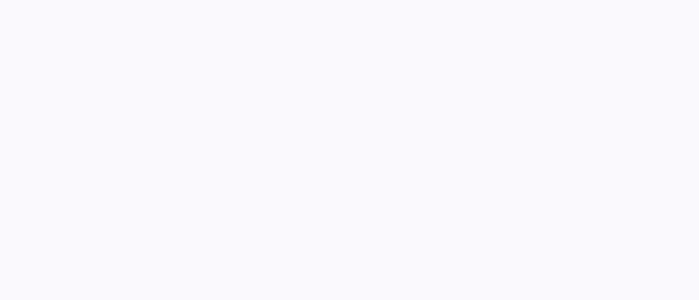
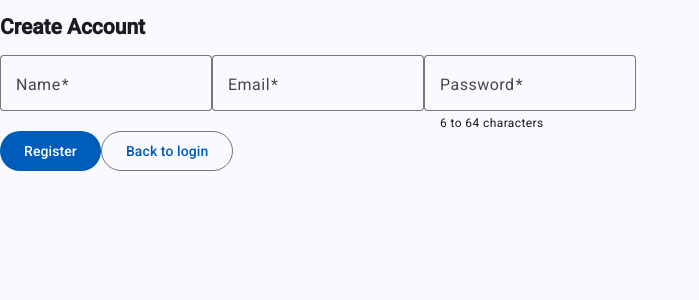
Before and after one commit to S00271237/WP2Assignment2, an Angular app: page /register in a window 1280 px wide. Before the commit this address led to /. Shown: the top 300 px of the page, without its empty margins (0-699 px from the left). Built offline with nearby package versions, Linux system fonts and the light colour scheme.

Commit message:
implement registration feature with form validation and user service integration

```diff
--- a/src/app/Service/user.service.ts
+++ b/src/app/Service/user.service.ts
@@ -31,4 +31,8 @@ export class UserService {
     localStorage.removeItem(this.tokenKey);
     this.token.set(null); // Clear the token signal
   }
+
+  register(registerData: { name: string; email: string; password: string }) {
+    return this.http.post<{ token: string }>(`${this.apiUrl}/register`, registerData);
+  }
 }
--- a/src/app/app.routes.ts
+++ b/src/app/app.routes.ts
@@ -1,7 +1,9 @@
 import { Routes } from '@angular/router';
 import { LoginForm } from './login-form/login-form';
+import { RegisterForm } from './register-form/register-form';
 
 export const routes: Routes = [
     { path: '', redirectTo: '/login', pathMatch: 'full' }, // Redirect to login page by default
-    { path: 'login', component: LoginForm }
+    { path: 'login', component: LoginForm },
+    { path: 'register', component: RegisterForm }
 ];
--- a/src/app/register-form/register-form.html
+++ b/src/app/register-form/register-form.html
@@ -1 +1,50 @@
-<p>register-form works!</p>
+<form [formGroup]="registerForm" (ngSubmit)="onSubmit()" class="register-form">
+  <h2>Create Account</h2>
+
+  @if (registering()) {
+    <mat-progress-bar mode="buffer" />
+  }
+
+  <!-- Name Field -->
+  <mat-form-field appearance="outline">
+    <mat-label>Name</mat-label>
+    <input matInput formControlName="name" placeholder="e.g. Una" autocomplete="name" />
+    @if (registerForm.controls.name.hasError('required')) {
+      <mat-error>Name is required</mat-error>
+    }
+  </mat-form-field>
+
+  <!-- Email Field -->
+  <mat-form-field appearance="outline">
+    <mat-label>Email</mat-label>
+    <input matInput type="email" formControlName="email" placeholder="e.g. una@example.com" autocomplete="email" />
+    @if (registerForm.controls.email.hasError('required')) {
+      <mat-error>Email is required</mat-error>
+    } @else if (registerForm.controls.email.hasError('email')) {
+      <mat-error>Enter a valid email address</mat-error>
+    }
+  </mat-form-field>
+
+  <!-- Password Field -->
+  <mat-form-field appearance="outline">
+    <mat-label>Password</mat-label>
+    <input matInput type="password" formControlName="password" autocomplete="new-password" />
+    <mat-hint>6 to 64 characters</mat-hint>
+    @if (registerForm.controls.password.hasError('required')) {
+      <mat-error>Password is required</mat-error>
+    } @else if (registerForm.controls.password.hasError('minlength')) {
+      <mat-error>Password must be at least 6 characters</mat-error>
+    } @else if (registerForm.controls.password.hasError('maxlength')) {
+      <mat-error>Password must be 64 characters or fewer</mat-error>
+    }
+  </mat-form-field>
+
+  <!-- Action Buttons -->
+  @if (registerError(); as message) { <p role="alert">{{ message }}</p> }
+  <div class="button-group">
+    <button matButton="filled" type="submit" [disabled]="registering()">
+      {{ registering() ? 'Creating account...' : 'Register' }}
+    </button>
+    <a [routerLink]="['/login']" matButton="outlined">Back to login</a>
+  </div>
+</form>
--- a/src/app/register-form/register-form.ts
+++ b/src/app/register-form/register-form.ts
@@ -1,9 +1,66 @@
 import { Component } from '@angular/core';
+import { UserService } from '../Service/user.service';
+import { FormBuilder } from '@angular/forms';
+import { Router } from '@angular/router';
+import { inject } from '@angular/core';
+import { signal } from '@angular/core';
+import { Validators } from '@angular/forms';
+import { ReactiveFormsModule } from '@angular/forms';
+import { RouterLink } from '@angular/router';
+import { MatFormFieldModule } from '@angular/material/form-field';
+import { MatInputModule } from '@angular/material/input';
+import { MatButtonModule } from '@angular/material/button';
+import { MatProgressBarModule } from '@angular/material/progress-bar';
 
 @Component({
   selector: 'app-register-form',
-  imports: [],
+  imports: [
+    ReactiveFormsModule,
+    RouterLink,
+    MatFormFieldModule,
+    MatInputModule,
+    MatButtonModule,
+    MatProgressBarModule
+  ],
   templateUrl: './register-form.html',
   styleUrl: './register-form.scss',
 })
-export class RegisterForm {}
+export class RegisterForm {
+  private formbuilder = inject(FormBuilder);
+  private router = inject(Router);
+  private userService = inject(UserService);
+
+  registering = signal(false);
+  registerError = signal<string | null>(null);
+
+registerForm = this.formbuilder.nonNullable.group({
+
+    name: ['', [Validators.required]],
+    email: ['', [Validators.required, Validators.email]],
+    password: ['', [Validators.required, Validators.minLength(6), Validators.maxLength(64)]],
+  });
+
+  onSubmit() {
+    if (this.registerForm.invalid) {
+      this.registerForm.markAllAsTouched();
+      return;
+    }
+
+    const registerData = this.registerForm.getRawValue();
+
+    this.registering.set(true);
+    this.registerError.set(null);
+
+    console.log(registerData);
+
+    this.userService.register(registerData).subscribe({
+      next: () => {
+        this.registering.set(false);
+        this.router.navigate(['/login']); // Navigate to the login page after successful registration
+      },
+      error: (error) => {
+        this.registering.set(false);
+        this.registerError.set(error.error.message || 'Registration failed. Please try again.');
+      },
+    });
+}}
```
